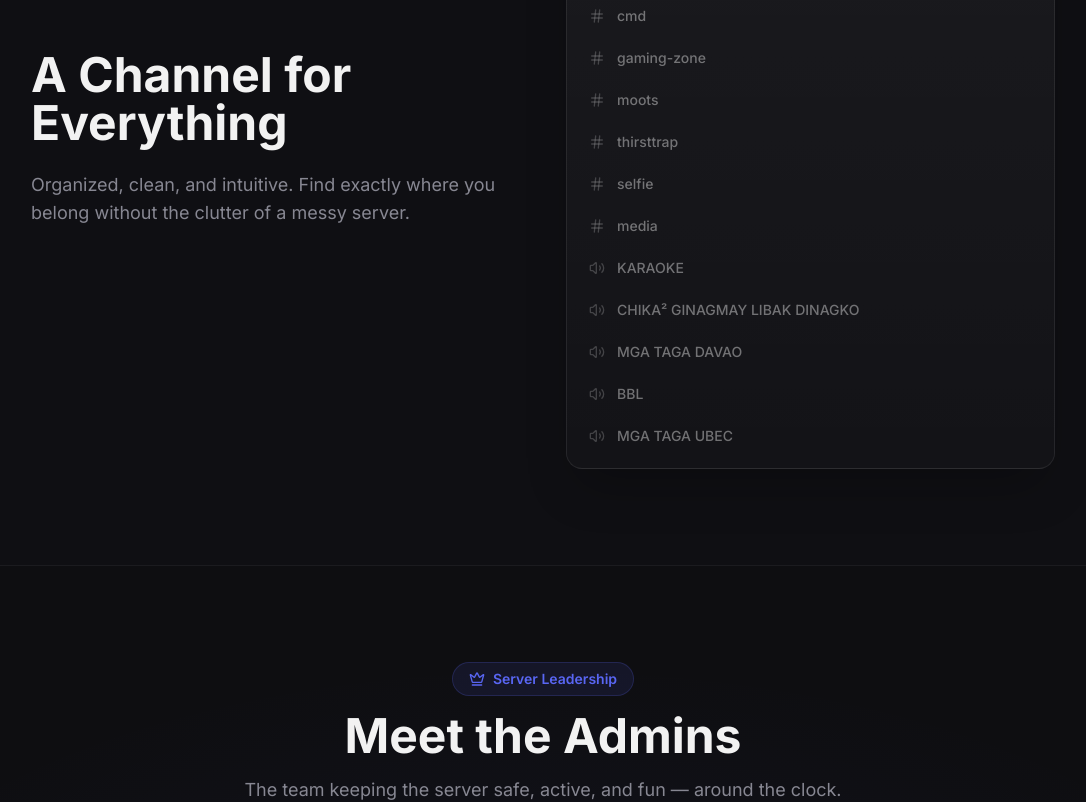
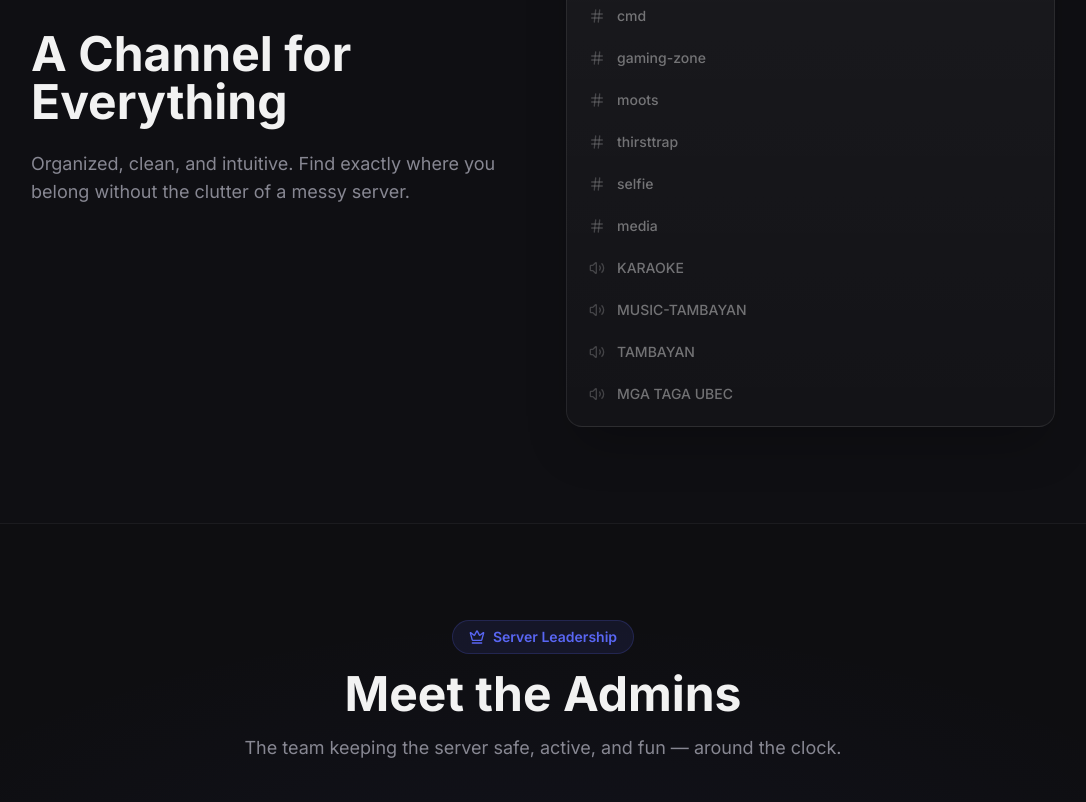
Before and after one commit to AtsushiNakajima14/bisayangdako, a React (Vite) app in the folder artifacts/discord-landing/: page / in a window 1280 px wide. Shown: the part 2084-2886 px from the top of the page, without its empty margins (97-1183 px from the left). Built offline with nearby package versions, Linux system fonts and the light colour scheme; no server answers.

Commit message:
channel names

```diff
--- a/artifacts/discord-landing/src/pages/Home.tsx
+++ b/artifacts/discord-landing/src/pages/Home.tsx
@@ -617,9 +617,8 @@ export default function Home() {
                 { icon: HashIcon, name: "selfie" },
                 { icon: HashIcon, name: "media" },
                 { icon: Volume2,  name: "KARAOKE" },
-                { icon: Volume2,  name: "CHIKA² GINAGMAY LIBAK DINAGKO" },
-                { icon: Volume2,  name: "MGA TAGA DAVAO" },
-                { icon: Volume2,  name: "BBL" },
+                { icon: Volume2,  name: "MUSIC-TAMBAYAN" },
+                { icon: Volume2,  name: "TAMBAYAN" },
                 { icon: Volume2,  name: "MGA TAGA UBEC" },
               ].map((channel, i) => (
                 <motion.div
```
